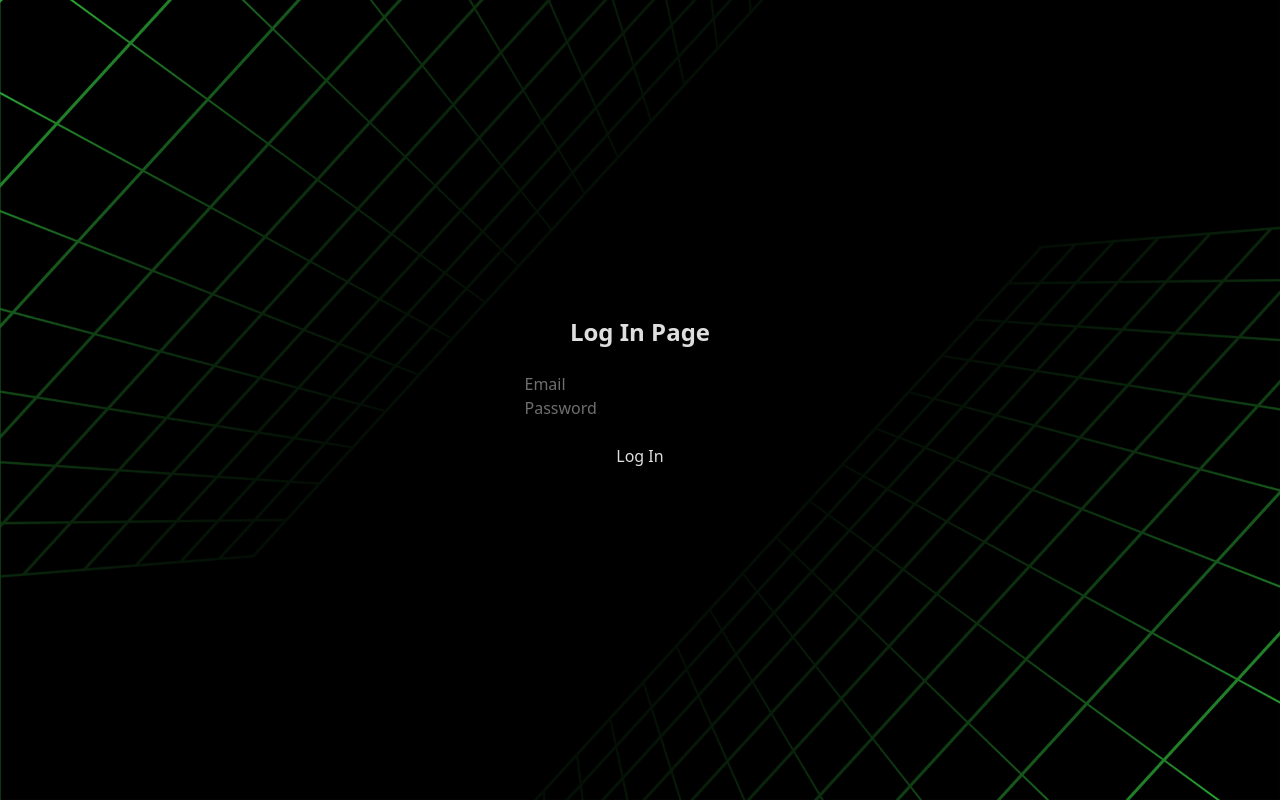
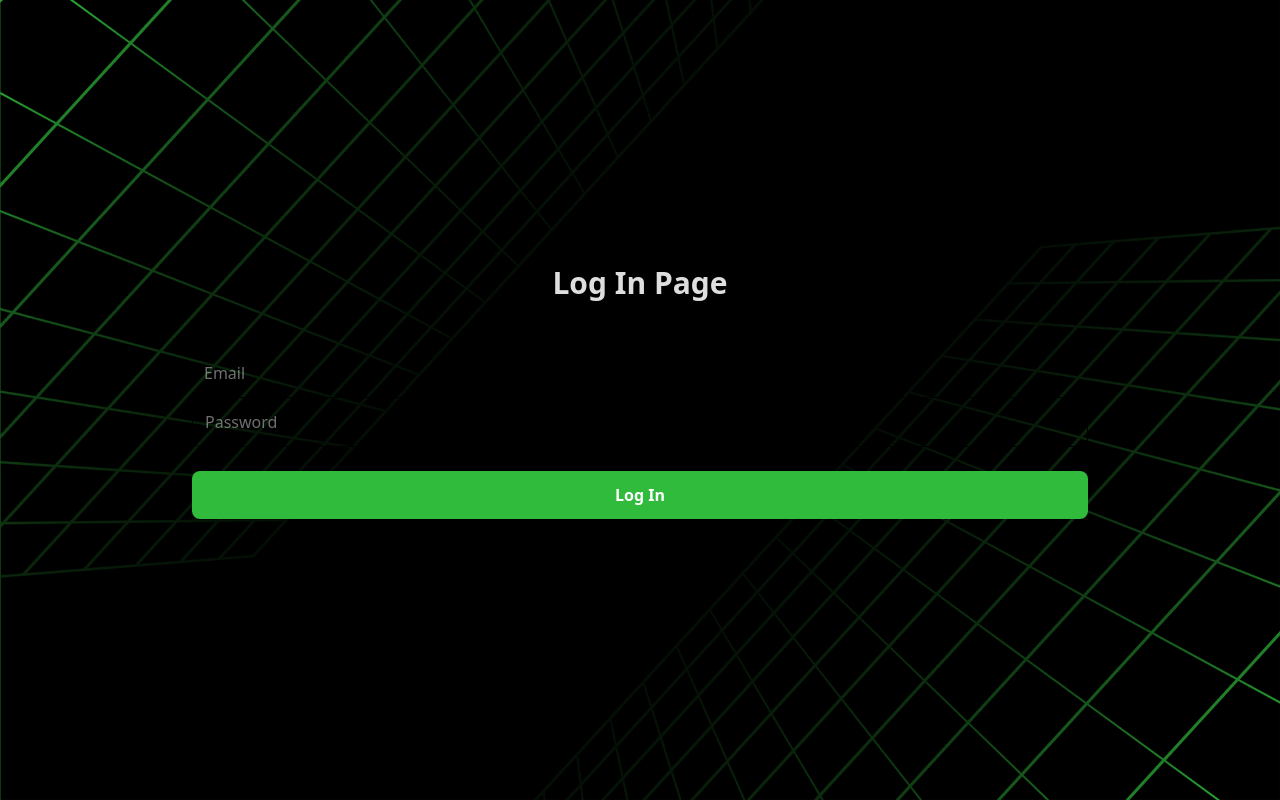
Before and after one commit to giraen/bnt_2025, a React (Vite) app in the folder frontend/: page /login in a window 1280 px wide. Built offline with nearby package versions, Linux system fonts and the light colour scheme; no server answers.

Commit message:
Finished the insertion to database FIX: The popup to see whether the user has already claimed their lunch or not

```diff
--- a/frontend/src/App.css
+++ b/frontend/src/App.css
@@ -1,11 +1,5 @@
 #root {
   text-align: center;
+  box-sizing: border-box;
+  width: 100%;
 }
-
-.card {
-  padding: 2em;
-}
-
-.read-the-docs {
-  color: #888;
-}
--- a/frontend/src/index.css
+++ b/frontend/src/index.css
@@ -10,6 +10,7 @@
   color-scheme: light dark;
   color: rgba(255, 255, 255, 0.87);
   background-color: #242424;
+  box-sizing: border-box;
 
   font-synthesis: none;
   text-rendering: optimizeLegibility;
@@ -21,11 +22,12 @@
   --font-exo2: "Exo 2", sans-serif;
   --color-bg: #242424;
   --color-input: #d1d7c2;
+  --color-button: #30bb3c;
+  --color-darker-button: #144a17;
 }
 
 a {
   font-weight: 500;
-  color: #646cff;
   text-decoration: inherit;
 }
 a:hover {
--- a/frontend/src/pages/DashboardPage.jsx
+++ b/frontend/src/pages/DashboardPage.jsx
@@ -1,9 +1,16 @@
-import React from "react";
+import React, { useEffect, useState, useRef } from "react";
 import supabase from "../supabase-client";
 import { useNavigate } from "react-router-dom";
+import QrScanner from 'qr-scanner';
+import { Link } from "react-router-dom";
 
 const DashboardPage = () => {
     const navigate = useNavigate();
+    const [message, setMessage] = useState(null);
+
+    const videoRef = useRef(null);
+    const [scannedData, setScannedData] = useState(null);
+    const scannerRef = useRef(null);
 
     const signOut = async () => {
         const { error } = await supabase.auth.signOut();
@@ -14,11 +21,141 @@ const DashboardPage = () => {
         navigate("/login");
     };
 
+    useEffect(() => {
+        // Initialize QR scanner
+        const scanner = new QrScanner(videoRef.current, (result) => {
+            try {
+                const data = JSON.parse(result.data);
+
+                if (data.bnt_id && data.contact_number && data.email && data.food_allergies && data.fullname && data.school) {
+                    setScannedData(data);
+                    setMessage("You may now claim your lunch!");
+                } else {
+                    setMessage("This is not a valid BNT QR");
+                }
+
+            } catch (error) {
+                setMessage("This is not a valid BNT QR");
+                console.error("Invalid QR Code format:", error);
+            }
+
+            scanner.stop();
+        }, {
+            highlightScanRegion: true,
+            highlightCodeOutline: true,
+        });
+
+        scanner.start();
+        scannerRef.current = scanner;
+
+        return () => {
+            // Cleanup on component unmount
+            scannerRef.current?.stop();
+        };
+
+    }, []);
+
+    const handleClosePopup = async () => {
+        try {
+            const { data: registered_user, error } = await supabase
+                .from("registration")
+                .select("fullname")
+                .eq("bnt_id", scannedData.bnt_id)
+                .single();
+
+            if (!registered_user) {
+                setMessage("User not found in registration!");
+                return;
+            }
+
+            if (error) {
+                setMessage("An error has occured. Please contact the admin.");
+                return;
+            }
+
+            const { data: claimed_lunch } = await supabase
+                .from("claim_lunch")
+                .select("fullname")
+                .eq("fullname", scannedData.fullname)
+                .single();
+
+            if (claimed_lunch) {
+                setMessage("Lunch already claimed!");
+            } else {
+                const { error:insertionError } = await supabase
+                    .from("claim_lunch")
+                    .insert([{ fullname: scannedData.fullname }])
+                    .select();
+
+                if (insertionError) {
+                    setMessage("An error has occured. Please contact the admin.");
+                    console.error("Error inserting claim:", insertionError);
+                } else {
+                    setMessage("You may now claim your lunch!");
+                }
+            }
+
+        } catch (error) {
+            console.error("Database Error:", error);
+            setMessage("An error has occured. Please contact the admin.");
+        }
+
+        setMessage(null);
+
+        if (scannerRef.current) {
+            scannerRef.current.start();
+        }
+    }
+
     return(
-        <>
-            <p>This is dashboard</p>
-            <button onClick={signOut}>Sign out</button>
-        </>
+        <section className="md:h-screen overflow-hidden">
+            <div className="flex justify-between py-2">
+                <button onClick={() => navigate("/")}>
+                    <Link to="/registration" className="transition">&lt; Home</Link>
+                </button>
+                <button onClick={signOut} className="hover:text-button cursor-pointer">Log Out</button>
+            </div>
+            {/* Division of 2 divs */}
+            <div className="grid grid-cols-1 grid-rows-9 md:grid-cols-5 md:grid-rows-5 gap-2 w-full md:h-screen h-full">
+                {/* Left div */}
+                <div className="row-span-6 md:col-span-2 md:row-span-5 w-full h-full flex flex-col gap-y-8 py-2">
+                    <p className="text-left text-4xl">Welcome <br/><span className="font-extrabold font-exo2">BNT Participants</span>!</p>
+
+                    <video ref={videoRef} className="aspect-[9/16] max-h-[500px] w-auto md:h-3/4 object-cover bg-[#000101]"></video>
+                </div>
+
+                {/* Right div */}
+                <div className="row-span-3 md:col-span-3 md:row-span-5 md:col-start-3 sm:row-start-7 w-full overflow-y-auto md:py-28 md:pl-8">
+                    <p>Recent Claim of Lunch</p>
+
+                    <div>
+                        <table>
+                            <thead>
+                            <tr>
+                                <th>Fullname</th>
+                                <th>Claimed at</th>
+                            </tr>
+                            </thead>
+
+                            <tbody>
+                                {/* <Users user={}/> */}
+                            </tbody>
+                        </table>
+                    </div>
+                </div>
+            </div>
+
+            {message && (
+                <div className="fixed top-0 left-0 w-full h-full bg-black/50 flex justify-center items-center z-50">
+                    <div className="bg-bg p-4 rounded-lg shadow-lg w-80 flex justify-between flex-col text-center">
+                        <button onClick={handleClosePopup} className="font-extrabold text-right">X</button>
+                        <p className="px-4 py-4 text-2xl">
+                            {message}
+                        </p>
+                    </div>
+                </div>
+            )}
+        </section>
 
     )
 }
--- a/frontend/src/pages/LoginPage.jsx
+++ b/frontend/src/pages/LoginPage.jsx
@@ -43,25 +43,32 @@ const LoginPage = () => {
 
     return(
         <>
-            <p className="font-bold text-2xl">Log In Page</p>
+            <p className="font-bold text-3xl text-center mb-6">Log In Page</p>
             <br/>
-            {message && <span>{message}</span>}
-            <form onSubmit={handleSubmit}>
+            <form onSubmit={handleSubmit} className="w-full">
                 <input
                     type="email"
                     placeholder="Email"
                     required
                     onChange={(e) => setEmail(e.target.value)}
-                    value={email}/> <br/>
+                    value={email}
+                    className="w-full p-3 order border-black focus:ring-1 rounded-lg"/> <br/>
 
                 <input
                     type="password"
                     placeholder="Password"
                     required
                     onChange={(e) => setPassword(e.target.value)}
-                    value={password}/> <br/> <br/>
+                    value={password}
+                    className="w-full p-3 border border-black focus:ring-1 rounded-lg"/> <br/> <br/>
 
-                <button type="submit">Log In</button>
+                {message &&
+                    <>
+                        <span className="text-red-500 text-center mb-4">{message}</span> <br/> <br/>
+                    </>}
+
+                <button type="submit"
+                    className="w-full bg-button text-white py-3 rounded-lg font-semibold hover:bg-darker-button transition">Log In</button>
             </form>
         </>
     )
--- a/frontend/src/pages/RegistrationPage.jsx
+++ b/frontend/src/pages/RegistrationPage.jsx
@@ -81,7 +81,7 @@ const RegistrationPage = () => {
 
             <div className="w-full h-96 flex flex-col items-center justify-center">
                 <p className='mb-2 md:text-lg'>Please present your QR code</p>
-                <video ref={videoRef} className="w-full h-full object-cover bg-[#000101]"></video>
+                <video ref={videoRef} className="h-full object-cover bg-[#000101]"></video>
             </div>
 
             {showPopup && (
```
Also changed, not shown: frontend/src/components/Users.jsx (added, +11 -0 lines).
